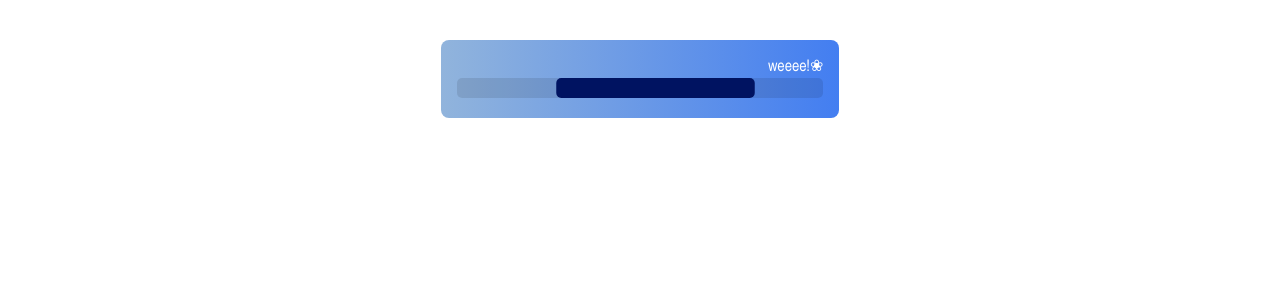
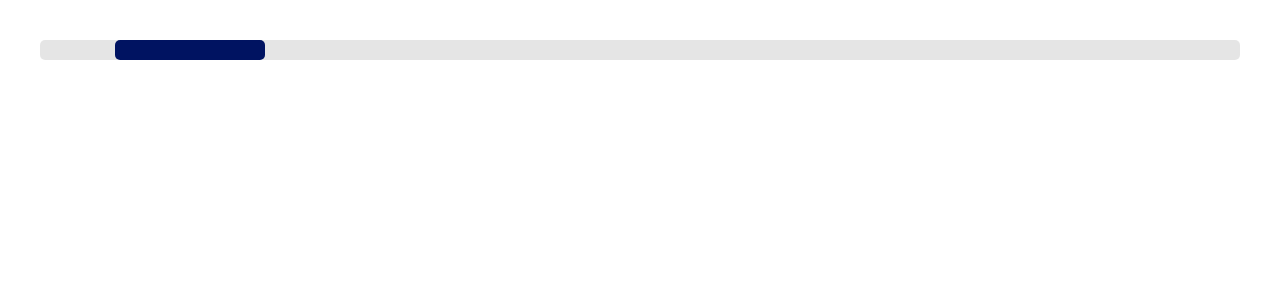
Before and after one commit to quinnter/d3-range-bar, a React (Vite) app: page / in a window 1280 px wide. Shown: the top 300 px of the page. Built offline with nearby package versions, Linux system fonts and the light colour scheme; a web font is replaced by a local one.

Commit message:
tidy main file

```diff
--- a/src/main.tsx
+++ b/src/main.tsx
@@ -1,34 +1,18 @@
 import { StrictMode } from "react";
 import { createRoot } from "react-dom/client";
 import RangeBar from ".";
-import { weatherData } from "./data";
-import AnimatedDiv from "./AnimatedDiv";
-import { Testing } from "./Testing";
 
 createRoot(document.getElementById("root")!).render(
   <StrictMode>
-    {/* <AnimatedDiv>
-      <div style={{ width: "100%" }}>
-        <RangeBar
-          rangeMin={weatherData.weekMin}
-          rangeMax={weatherData.weekMax}
-          minValue={weatherData.week[0].dayMin}
-          maxValue={weatherData.week[0].dayMax}
-          height={20}
-          radius={5}
-          theme="poppy"
-        />
-        <RangeBar
-          rangeMin={weatherData.weekMin}
-          rangeMax={weatherData.weekMax}
-          minValue={weatherData.week[1].dayMin}
-          maxValue={weatherData.week[1].dayMax}
-          height={20}
-          radius={5}
-          theme="poppy"
-        />
-      </div>
-    </AnimatedDiv> */}
-    <Testing />
+    <RangeBar
+      rangeMin={0}
+      rangeMax={100}
+      minValue={25}
+      maxValue={75}
+      height={20}
+      radius={5}
+      theme="beatrice"
+      width={300}
+    />
   </StrictMode>
 );
```
